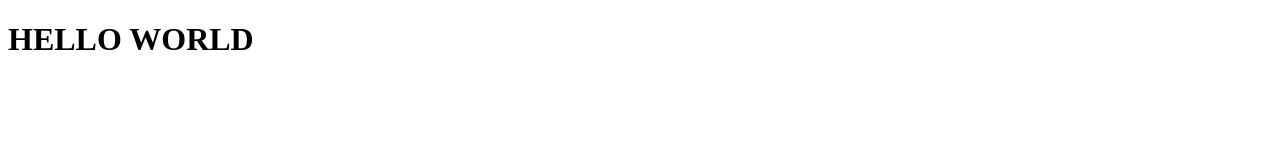
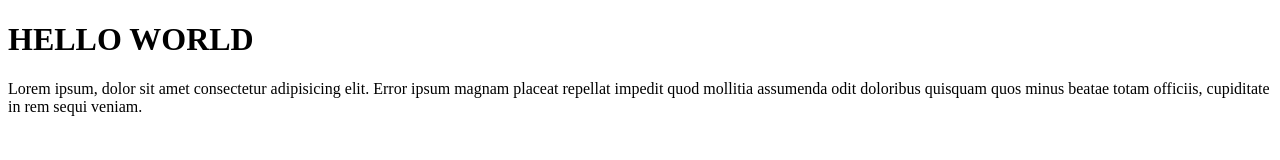
Before and after one commit to LoveVadel/new-test, a plain HTML site: page index.html in a window 1280 px wide. Drawn offline with Linux system fonts and the light colour scheme.

Commit message:
okay just testing it out

```diff
--- a/index.html
+++ b/index.html
@@ -7,5 +7,6 @@
 </head>
 <body>
     <h1>HELLO WORLD</h1>
+    <p>Lorem ipsum, dolor sit amet consectetur adipisicing elit. Error ipsum magnam placeat repellat impedit quod mollitia assumenda odit doloribus quisquam quos minus beatae totam officiis, cupiditate in rem sequi veniam.</p>
 </body>
 </html>
```
